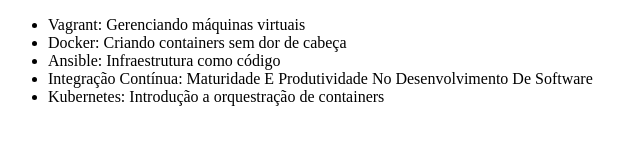
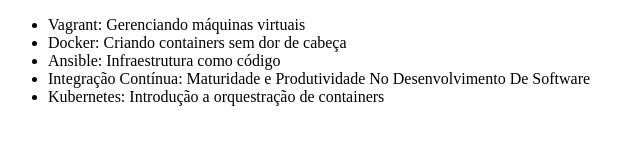
Before and after one commit to DiegoSilva89/Alura-git, a plain HTML site: page index.html in a window 1280 px wide. Shown: the full height of the page, 0-640 px from the left. Drawn offline with Linux system fonts and the light colour scheme.

```diff
--- a/index.html
+++ b/index.html
@@ -9,7 +9,7 @@
         <li>Vagrant: Gerenciando máquinas virtuais</li>
         <li>Docker: Criando containers sem dor de cabeça</li>
         <li>Ansible: Infraestrutura como código</li>
-        <li>Integração Contínua: Maturidade E Produtividade No Desenvolvimento De Software</li>
+        <li>Integração Contínua: Maturidade e Produtividade No Desenvolvimento De Software</li>
         <li>Kubernetes: Introdução a orquestração de containers</li>
     </ul>
 </body>
```
